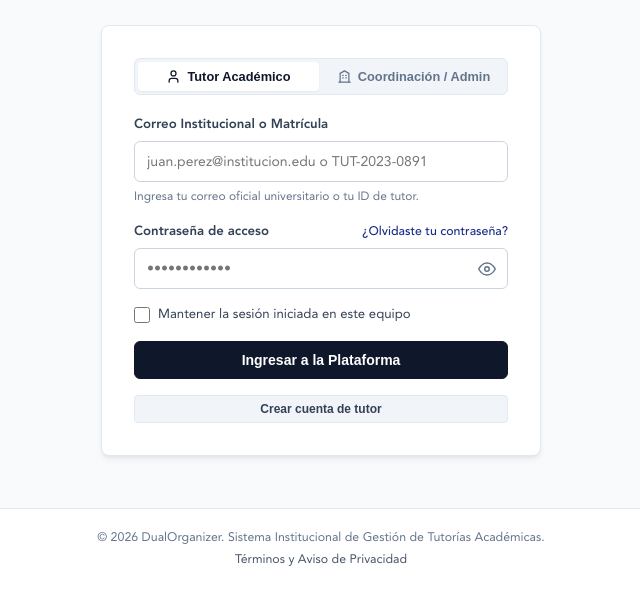
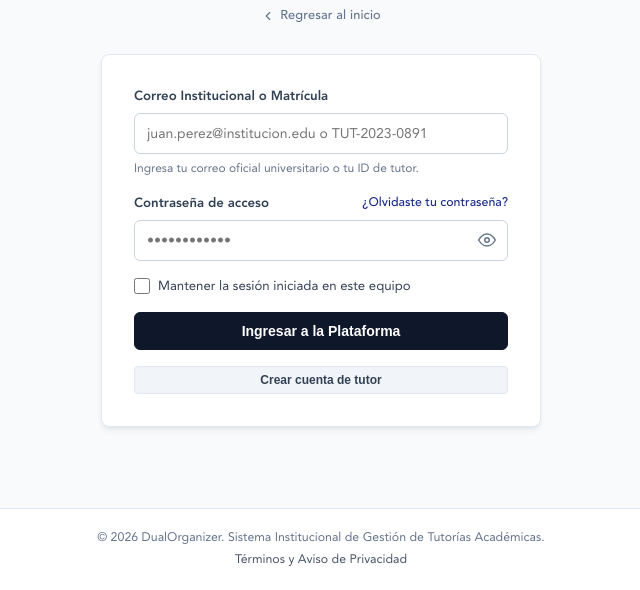
Before and after one commit to DualOrbitLabs/DualOrganizer, a website built with Vite: page login.html in a window 1280 px wide. Shown: the part 210-800 px from the top of the page, without its empty margins (319-959 px from the left). Built offline with nearby package versions, Linux system fonts and the light colour scheme; no server answers.

Commit message:
login roles commented out

```diff
--- a/js/admin.js
+++ b/js/admin.js
@@ -139,7 +139,6 @@ document.addEventListener('DOMContentLoaded', async () => {
     });
 
     if (!activeChapterId && elements.chapterSelect.options.length > 0) {
-      console.log("id: ", elements.chapterSelect.options[0].value)
       activeChapterId = elements.chapterSelect.options[0].value;
       elements.chapterSelect.options[0].selected = true;
       const url = new URL(window.location.href);
--- a/login.html
+++ b/login.html
@@ -30,7 +30,7 @@
     <main class="login-card" role="region" aria-label="Formulario de inicio de sesión">
 
       <!-- Selector de Rol (Tabs WAI-ARIA) -->
-      <div class="role-tabs" role="tablist" aria-label="Perfil de usuario">
+      <!--<div class="role-tabs" role="tablist" aria-label="Perfil de usuario">
         <button type="button" class="role-tab-btn" role="tab" id="roleTabTutor" aria-selected="true" tabindex="0"
           data-role="TUTOR">
           <svg width="15" height="15" viewBox="0 0 24 24" fill="none" stroke="currentColor" stroke-width="2"
@@ -54,7 +54,7 @@
           <span>Coordinación / Admin</span>
         </button>
       </div>
-
+       -->
       <!-- Alerta de Validación Dinámica y Accesible -->
       <div id="loginAlert" class="login-alert danger" role="alert" aria-live="assertive" hidden></div>
 
```
